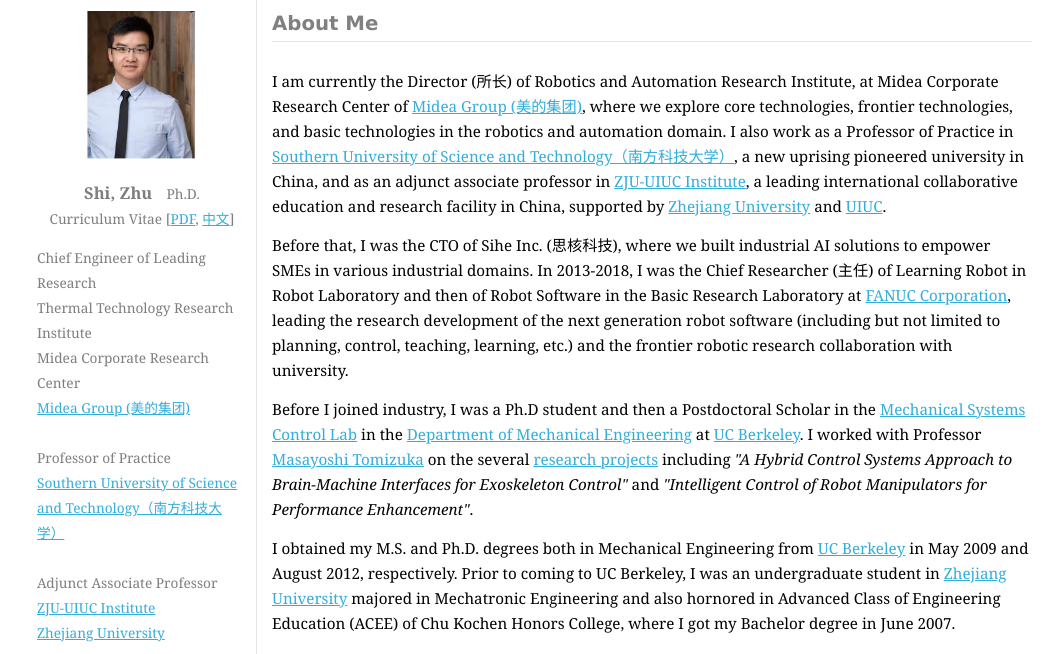
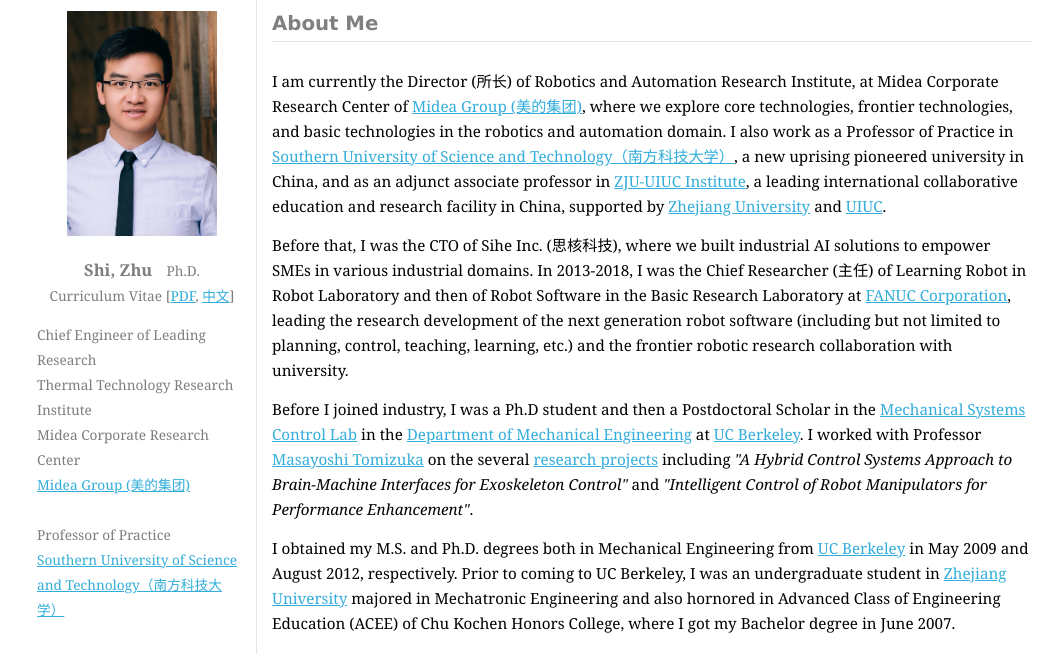
Before and after one commit to zshi1204/zshi1204.github.io, a plain HTML site: page index.html in a window 1280 px wide. Shown: the part 105-759 px from the top of the page, without its empty margins (108-1171 px from the left). Drawn offline with Linux system fonts and the light colour scheme; a script that the page names is missing.

Commit message:
Update index.html

```diff
--- a/index.html
+++ b/index.html
@@ -46,7 +46,7 @@
 		</div>
 
  		<div class="left">
-			<p><img src="ZhuShiHeadshot.jpg" border="none" width="150" alt="" /></a></p>
+			<p><img src="images/ZhuShiHeadShot1.jpg" border="none" width="150" alt="" /></a></p>
 			<p><b><big>Shi, Zhu</big></b>&nbsp; &nbsp; Ph.D.<br>
 			Curriculum Vitae [<a href="cv/CV-CWJ.pdf" target="new">PDF</a>, <a href="cv/CV-CWJ_CN.pdf" target="new">中文</a>]</p>
 		  <p style="text-align: left;">Chief Engineer of Leading Research<br>
```
